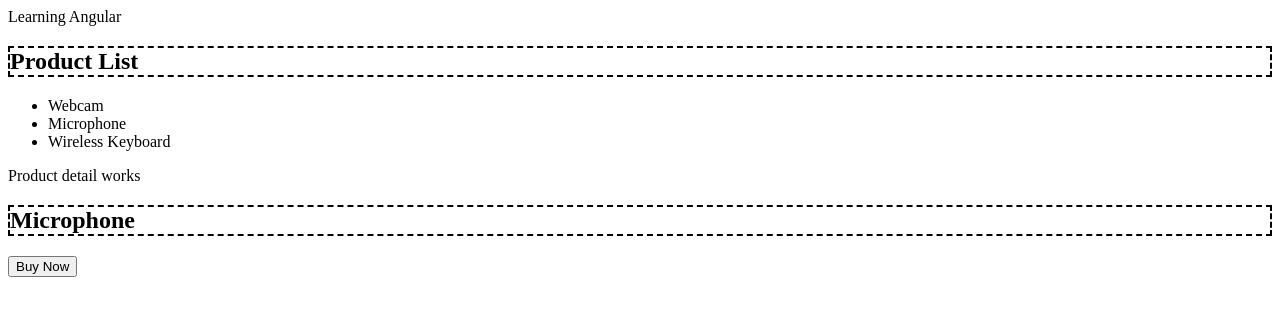
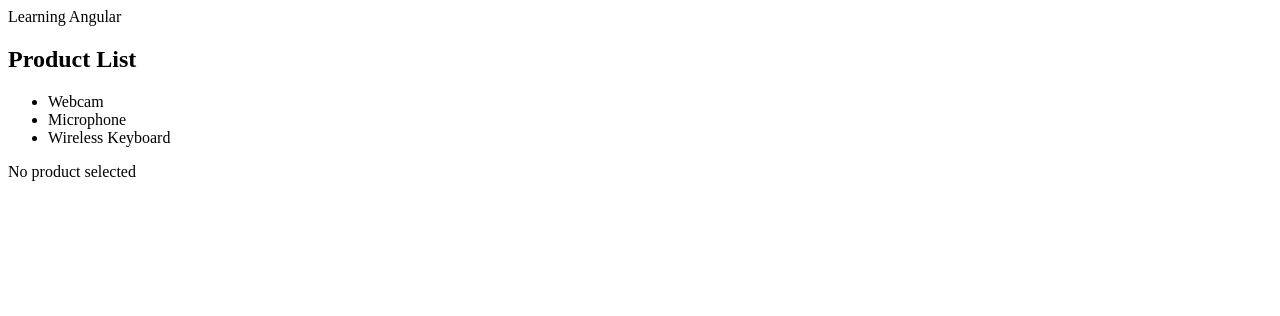
Before and after one commit to marco19972015/LearningAng, an Angular app in the folder my-app/: page / in a window 1280 px wide. Shown: the top 316 px of the page. Built offline with nearby package versions, Linux system fonts and the light colour scheme.

Commit message:
Displaying data conditionally using *ngIf

```diff
--- a/my-app/src/app/products/product-detail/product-detail.component.html
+++ b/my-app/src/app/products/product-detail/product-detail.component.html
@@ -1,3 +1,8 @@
-<p>Product detail works</p>
-<h2> {{ name }}</h2>
-<button (click)="buy()">Buy Now</button>
+<!-- Our view is only rendered when the name property has a value  -->
+<!-- The *ngIf directive adds or rmeoves elements in the DOM tree -->
+<!-- The * indicates a structural directive -->
+<div *ngIf="name">
+    <p>Product detail works</p>
+    <h2> {{ name }}</h2>
+    <button (click)="buy()">Buy Now</button>
+</div>
--- a/my-app/src/app/products/product-list/product-list.component.html
+++ b/my-app/src/app/products/product-list/product-list.component.html
@@ -5,8 +5,13 @@
   <li (click)="selectedProduct = 'Wireless Keyboard'">Wireless Keyboard</li>
 </ul>
 
+<!-- We give an else statement to the *ngIf and use the template reference variable to interact with it -->
 <app-product-detail
-#product
+*ngIf="selectedProduct; else noProduct"
 [name]="selectedProduct"
 (bought)="onBuy($event)"
 ></app-product-detail>
+<!-- We assign a template reference variable -->
+<ng-template #noProduct>
+  <p>No product selected</p>
+</ng-template>
--- a/my-app/src/app/products/product-list/product-list.component.ts
+++ b/my-app/src/app/products/product-list/product-list.component.ts
@@ -15,7 +15,7 @@ export class ProductListComponent implements AfterViewInit {
   }
 
   // Empty variable to store selected item
-  selectedProduct = 'Microphone';
+  selectedProduct = '';
 
 
   // Binding so we can communicate between our two components
```
